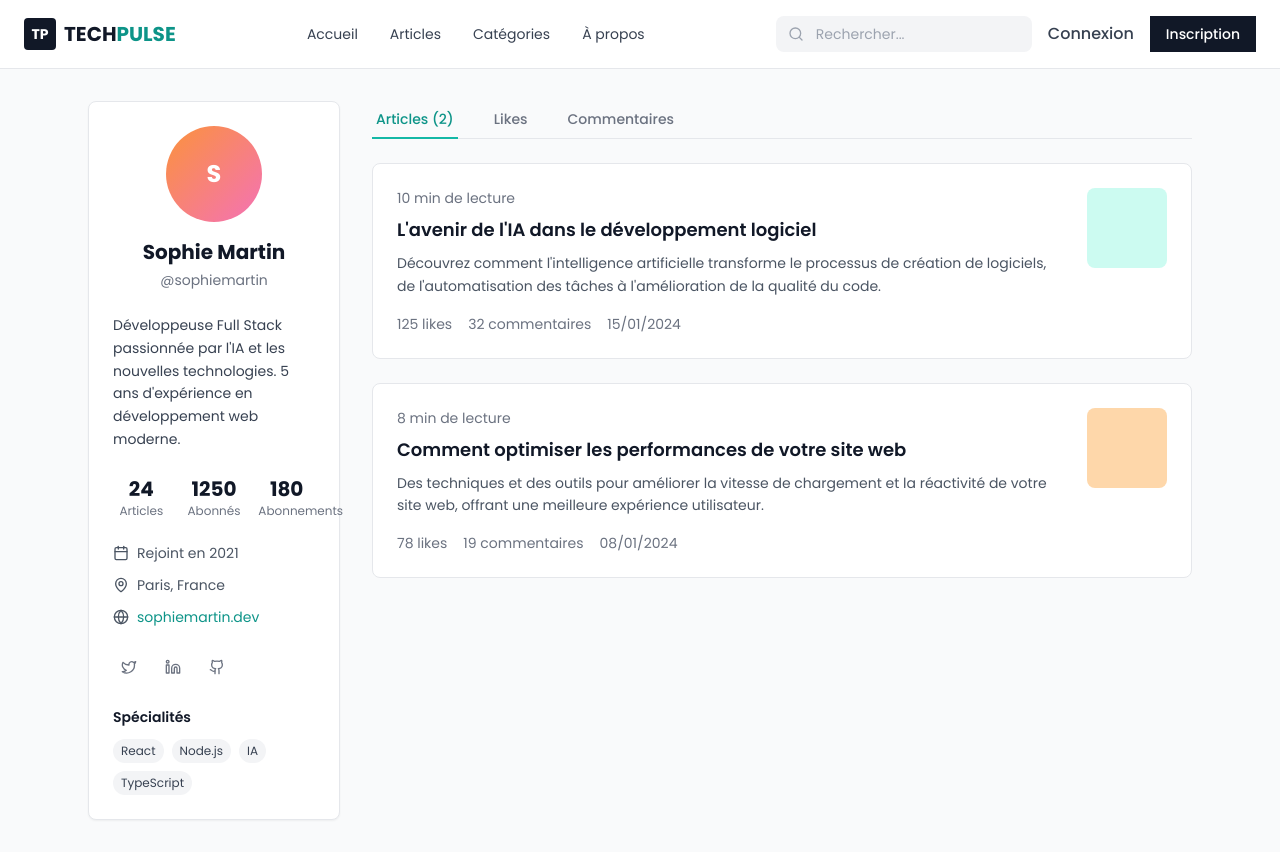
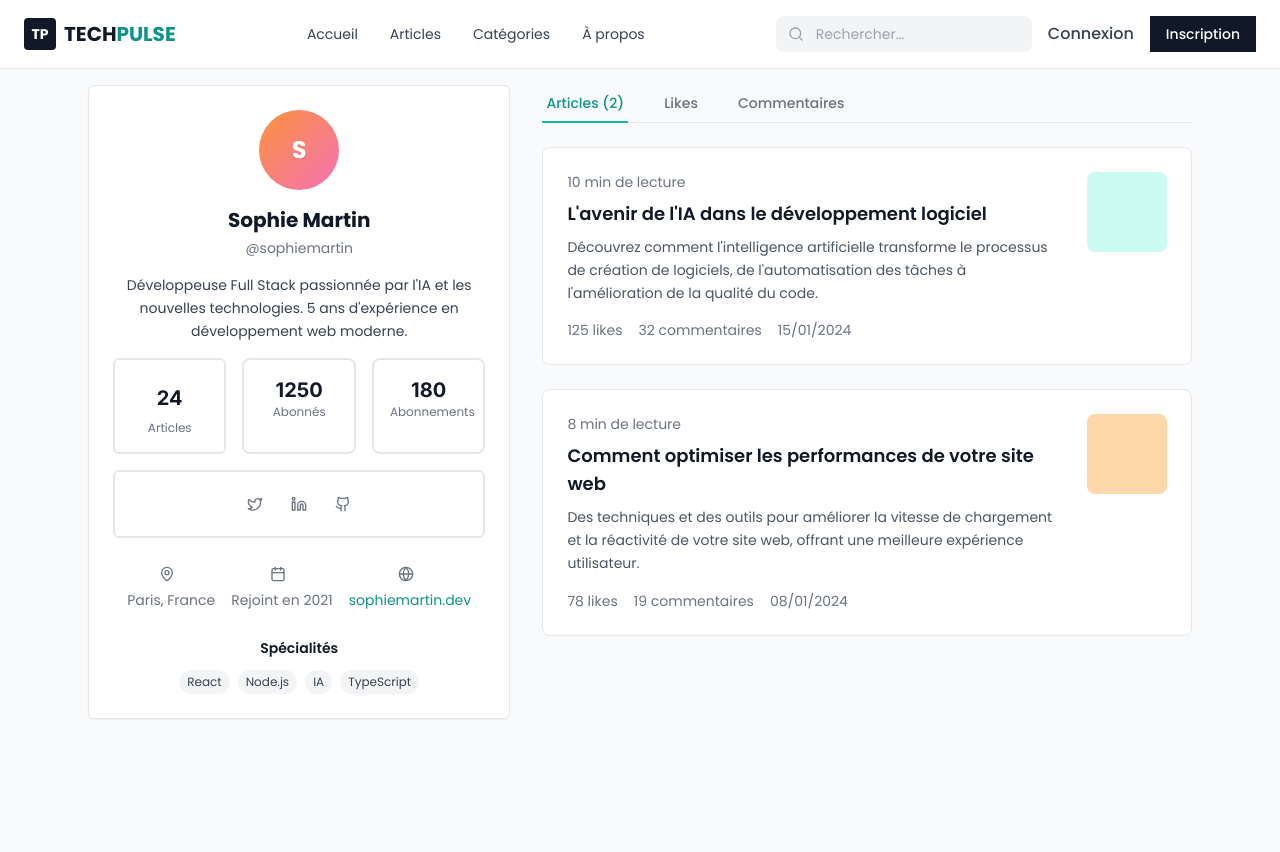
Before and after one commit to Rahim10020/tech-pulse, a Next.js app: page /profile/1 in a window 1280 px wide. After the commit the page ends 800 px from the top, so only its background shows below. Built offline with nearby package versions, Linux system fonts and the light colour scheme.

Commit message:
finition des modifications

```diff
--- a/src/components/articles/UserProfile.js
+++ b/src/components/articles/UserProfile.js
@@ -1,22 +1,29 @@
 // src/components/profile/UserProfile.js - Composant profil utilisateur
-'use client';
+"use client";
 
-import { useState } from 'react';
-import { Calendar, MapPin, Globe, Twitter, Linkedin, Github } from 'lucide-react';
-import ArticleCard from '@/components/articles/ArticleCard';
+import { useState } from "react";
+import {
+  Calendar,
+  MapPin,
+  Globe,
+  Twitter,
+  Linkedin,
+  Github,
+} from "lucide-react";
+import ArticleCard from "@/components/articles/ArticleCard";
 
 export default function UserProfile({ user, articles = [] }) {
-  const [activeTab, setActiveTab] = useState('articles');
+  const [activeTab, setActiveTab] = useState("articles");
 
   return (
-    <div className="max-w-6xl mx-auto px-6 py-8">
-      <div className="grid grid-cols-1 lg:grid-cols-4 gap-8">
+    <div className="max-w-6xl mx-auto px-6 py-4">
+      <div className="grid grid-cols-1 lg:grid-cols-5 gap-8">
         {/* Profile Sidebar */}
-        <div className="lg:col-span-1">
-          <div className="bg-white rounded-lg shadow-sm border border-gray-200 p-6 sticky top-24">
+        <div className="lg:col-span-2">
+          <div className="bg-white rounded-md shadow-sm border border-gray-200 p-6 sticky top-24">
             {/* Avatar */}
-            <div className="text-center mb-6">
-              <div className="w-24 h-24 mx-auto rounded-full bg-gradient-to-br from-orange-400 to-pink-400 flex items-center justify-center mb-4">
+            <div className="text-center mb-4">
+              <div className="w-20 h-20 mx-auto rounded-full bg-gradient-to-br from-orange-400 to-pink-400 flex items-center justify-center mb-4">
                 <span className="text-white font-bold text-2xl font-poppins">
                   {user.name.charAt(0)}
                 </span>
@@ -30,32 +37,32 @@ export default function UserProfile({ user, articles = [] }) {
             </div>
 
             {/* Bio */}
-            <div className="mb-6">
-              <p className="text-gray-700 text-sm leading-relaxed font-poppins">
+            <div className="mb-4">
+              <p className="text-gray-700 text-center text-sm leading-relaxed font-poppins">
                 {user.bio}
               </p>
             </div>
 
             {/* Stats */}
-            <div className="grid grid-cols-3 gap-4 mb-6 text-center">
-              <div>
-                <div className="text-xl font-bold text-gray-900 font-poppins">
+            <div className="grid grid-cols-3 gap-4 mb-4 text-center">
+              <div className="border-2 border-gray-200 rounded-md p-4">
+                <div className="text-xl p-2 font-bold text-gray-900 font-sans">
                   {user.stats?.articles || articles.length}
                 </div>
                 <div className="text-xs text-gray-500 font-poppins">
                   Articles
                 </div>
               </div>
-              <div>
-                <div className="text-xl font-bold text-gray-900 font-poppins">
+              <div className="border-2 border-gray-200 rounded-lg p-4">
+                <div className="text-xl font-bold text-gray-900 font-sans">
                   {user.stats?.followers || 0}
                 </div>
                 <div className="text-xs text-gray-500 font-poppins">
                   Abonnés
                 </div>
               </div>
-              <div>
-                <div className="text-xl font-bold text-gray-900 font-poppins">
+              <div className="border-2 border-gray-200 rounded-lg p-4">
+                <div className="text-xl font-bold text-gray-900 font-sans">
                   {user.stats?.following || 0}
                 </div>
                 <div className="text-xs text-gray-500 font-poppins">
@@ -64,41 +71,15 @@ export default function UserProfile({ user, articles = [] }) {
               </div>
             </div>
 
-            {/* Info */}
-            <div className="space-y-3 mb-6">
-              {user.joinedAt && (
-                <div className="flex items-center text-sm text-gray-600 font-poppins">
-                  <Calendar className="w-4 h-4 mr-2" />
-                  Rejoint en {new Date(user.joinedAt).getFullYear()}
-                </div>
-              )}
-              {user.location && (
-                <div className="flex items-center text-sm text-gray-600 font-poppins">
-                  <MapPin className="w-4 h-4 mr-2" />
-                  {user.location}
-                </div>
-              )}
-              {user.website && (
-                <div className="flex items-center text-sm text-gray-600 font-poppins">
-                  <Globe className="w-4 h-4 mr-2" />
-                  <a
-                    href={user.website}
-                    target="_blank"
-                    rel="noopener noreferrer"
-                    className="text-teal-600 hover:underline"
-                  >
-                    {user.website.replace('https://', '')}
-                  </a>
-                </div>
-              )}
-            </div>
-
             {/* Social Links */}
             {user.social && (
-              <div className="flex space-x-3">
+              <div className="flex border-2 border-gray-200 rounded-md p-4 justify-center space-x-3">
                 {user.social.twitter && (
                   <a
-                    href={`https://twitter.com/${user.social.twitter.replace('@', '')}`}
+                    href={`https://twitter.com/${user.social.twitter.replace(
+                      "@",
+                      ""
+                    )}`}
                     target="_blank"
                     rel="noopener noreferrer"
                     className="p-2 text-gray-500 hover:text-blue-500 transition-colors"
@@ -129,13 +110,42 @@ export default function UserProfile({ user, articles = [] }) {
               </div>
             )}
 
+            {/* Info */}
+            <div className="flex items-center justify-center gap-4 mb-4 mt-7">
+              {user.location && (
+                <div className="flex flex-col items-center gap-2 text-sm text-gray-500 font-poppins">
+                  <MapPin className="w-4 h-4 mr-2" />
+                  {user.location}
+                </div>
+              )}
+              {user.joinedAt && (
+                <div className="flex flex-col items-center gap-2 text-sm text-gray-500 font-poppins">
+                  <Calendar className="w-4 h-4 mr-2" />
+                  Rejoint en {new Date(user.joinedAt).getFullYear()}
+                </div>
+              )}
+              {user.website && (
+                <div className="flex flex-col items-center gap-2 text-sm text-gray-500 font-poppins">
+                  <Globe className="w-4 h-4 mr-2" />
+                  <a
+                    href={user.website}
+                    target="_blank"
+                    rel="noopener noreferrer"
+                    className="text-teal-600 hover:underline"
+                  >
+                    {user.website.replace("https://", "")}
+                  </a>
+                </div>
+              )}
+            </div>
+
             {/* Specialties */}
             {user.specialties && user.specialties.length > 0 && (
-              <div className="mt-6">
+              <div className="mt-7 text-center">
                 <h3 className="text-sm font-semibold text-gray-900 mb-3 font-poppins">
                   Spécialités
                 </h3>
-                <div className="flex flex-wrap gap-2">
+                <div className="flex justify-center flex-wrap gap-2">
                   {user.specialties.map((specialty, index) => (
                     <span
                       key={index}
@@ -156,31 +166,31 @@ export default function UserProfile({ user, articles = [] }) {
           <div className="border-b border-gray-200 mb-6">
             <nav className="-mb-px flex space-x-8">
               <button
-                onClick={() => setActiveTab('articles')}
+                onClick={() => setActiveTab("articles")}
                 className={`py-2 px-1 border-b-2 font-medium text-sm font-poppins transition-colors ${
-                  activeTab === 'articles'
-                    ? 'border-teal-500 text-teal-600'
-                    : 'border-transparent text-gray-500 hover:text-gray-700 hover:border-gray-300'
+                  activeTab === "articles"
+                    ? "border-teal-500 text-teal-600"
+                    : "border-transparent text-gray-500 hover:text-gray-700 hover:border-gray-300"
                 }`}
               >
                 Articles ({articles.length})
               </button>
               <button
-                onClick={() => setActiveTab('likes')}
+                onClick={() => setActiveTab("likes")}
                 className={`py-2 px-1 border-b-2 font-medium text-sm font-poppins transition-colors ${
-                  activeTab === 'likes'
-                    ? 'border-teal-500 text-teal-600'
-                    : 'border-transparent text-gray-500 hover:text-gray-700 hover:border-gray-300'
+                  activeTab === "likes"
+                    ? "border-teal-500 text-teal-600"
+                    : "border-transparent text-gray-500 hover:text-gray-700 hover:border-gray-300"
                 }`}
               >
                 Likes
               </button>
               <button
-                onClick={() => setActiveTab('comments')}
+                onClick={() => setActiveTab("comments")}
                 className={`py-2 px-1 border-b-2 font-medium text-sm font-poppins transition-colors ${
-                  activeTab === 'comments'
-                    ? 'border-teal-500 text-teal-600'
-                    : 'border-transparent text-gray-500 hover:text-gray-700 hover:border-gray-300'
+                  activeTab === "comments"
+                    ? "border-teal-500 text-teal-600"
+                    : "border-transparent text-gray-500 hover:text-gray-700 hover:border-gray-300"
                 }`}
               >
                 Commentaires
@@ -190,11 +200,14 @@ export default function UserProfile({ user, articles = [] }) {
 
           {/* Tab Content */}
           <div>
-            {activeTab === 'articles' && (
+            {activeTab === "articles" && (
               <div className="space-y-6">
                 {articles.length > 0 ? (
                   articles.map((article) => (
-                    <div key={article.id} className="bg-white rounded-lg border border-gray-200 p-6">
+                    <div
+                      key={article.id}
+                      className="bg-white rounded-lg border border-gray-200 p-6"
+                    >
                       <div className="flex items-start justify-between">
                         <div className="flex-1">
                           <div className="flex items-center text-sm text-gray-500 mb-2 font-poppins">
@@ -211,10 +224,16 @@ export default function UserProfile({ user, articles = [] }) {
                           <div className="flex items-center space-x-4 text-sm text-gray-500 font-poppins">
                             <span>{article.likes} likes</span>
                             <span>{article.comments} commentaires</span>
-                            <span>{new Date(article.publishedAt).toLocaleDateString('fr-FR')}</span>
+                            <span>
+                              {new Date(article.publishedAt).toLocaleDateString(
+                                "fr-FR"
+                              )}
+                            </span>
                           </div>
                         </div>
-                        <div className={`w-20 h-20 ${article.imageColor} rounded-lg ml-6 flex-shrink-0`}>
+                        <div
+                          className={`w-20 h-20 ${article.imageColor} rounded-lg ml-6 flex-shrink-0`}
+                        >
                           {/* Placeholder pour image */}
                         </div>
                       </div>
@@ -222,21 +241,27 @@ export default function UserProfile({ user, articles = [] }) {
                   ))
                 ) : (
                   <div className="text-center py-12">
-                    <p className="text-gray-500 font-poppins">Aucun article publié pour le moment.</p>
+                    <p className="text-gray-500 font-poppins">
+                      Aucun article publié pour le moment.
+                    </p>
                   </div>
                 )}
               </div>
             )}
 
-            {activeTab === 'likes' && (
+            {activeTab === "likes" && (
               <div className="text-center py-12">
-                <p className="text-gray-500 font-poppins">Aucun like pour le moment.</p>
+                <p className="text-gray-500 font-poppins">
+                  Aucun like pour le moment.
+                </p>
               </div>
             )}
 
-            {activeTab === 'comments' && (
+            {activeTab === "comments" && (
               <div className="text-center py-12">
-                <p className="text-gray-500 font-poppins">Aucun commentaire pour le moment.</p>
+                <p className="text-gray-500 font-poppins">
+                  Aucun commentaire pour le moment.
+                </p>
               </div>
             )}
           </div>
```
Also changed, not shown: src/components/articles/ArticleDetail.js (+19 -19 lines).
